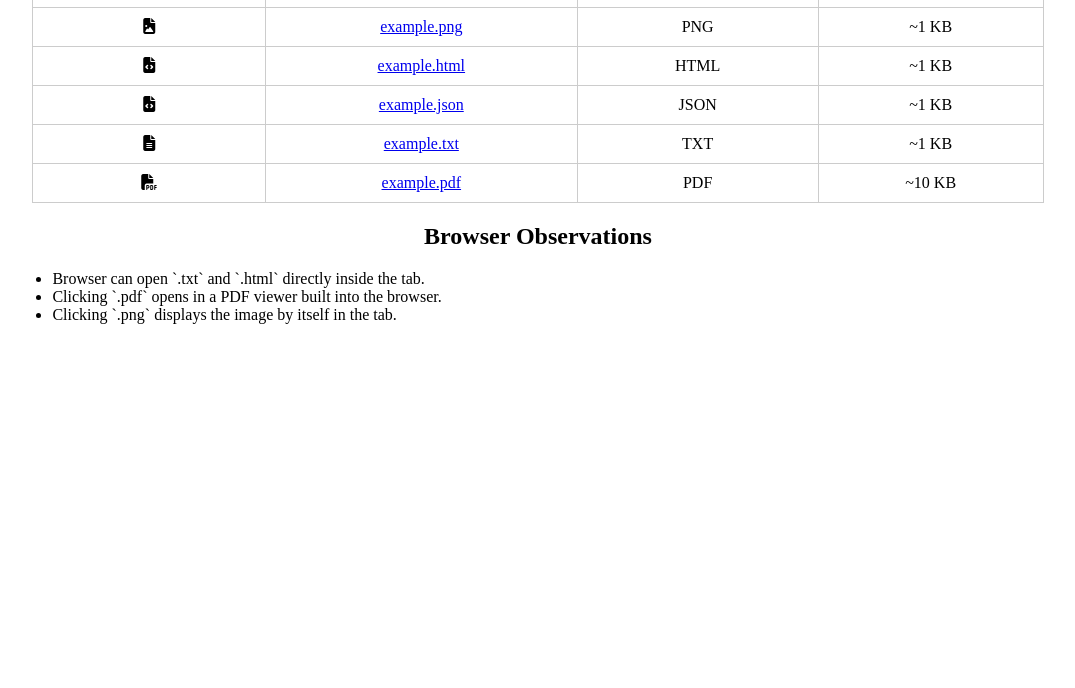
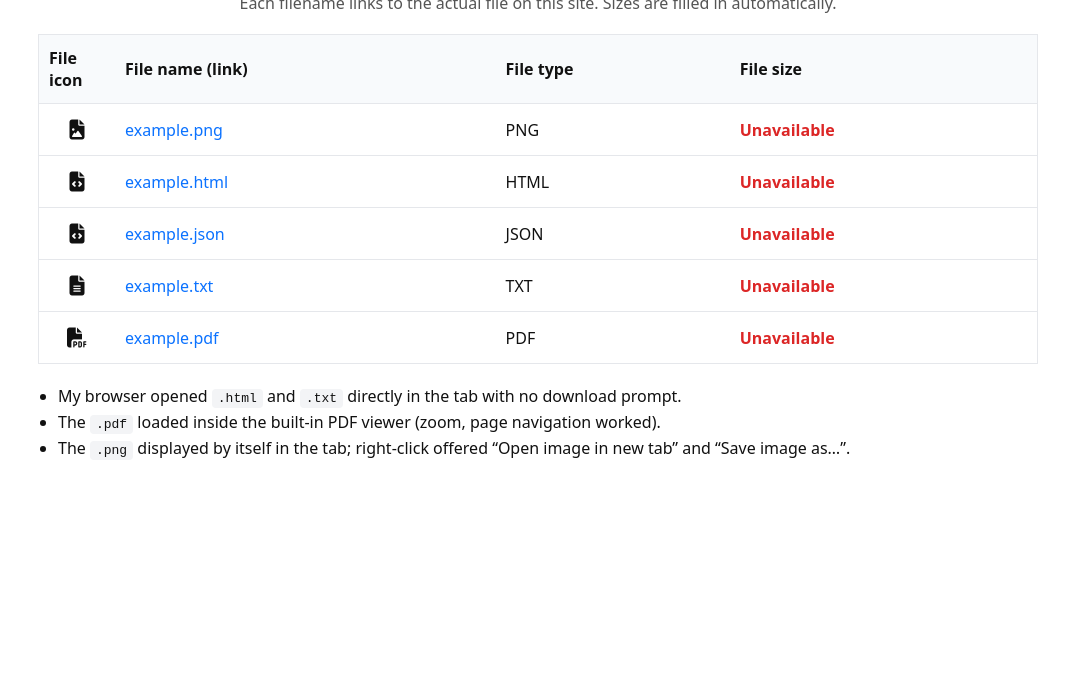
Before and after one commit to lwmorency/file-browser, a plain HTML site: page index.html in a window 1280 px wide. Shown: the part 112-800 px from the top of the page, without its empty margins (102-1177 px from the left). Drawn offline with Linux system fonts and the light colour scheme; no server answers.

Commit message:
Add example files (json, pdf, png, txt, html) and index.html

```diff
--- a/index.html
+++ b/index.html
@@ -1,73 +1,134 @@
 <!DOCTYPE html>
 <html lang="en">
 <head>
-  <meta charset="UTF-8">
-  <title>File Table</title>
-  <link rel="stylesheet" href="https://cdnjs.cloudflare.com/ajax/libs/font-awesome/6.4.0/css/all.min.css">
+  <meta charset="UTF-8" />
+  <title>My Uploads</title>
+  <meta name="viewport" content="width=device-width, initial-scale=1" />
+  <!-- FontAwesome -->
+  <link href="https://cdnjs.cloudflare.com/ajax/libs/font-awesome/6.5.2/css/all.min.css" rel="stylesheet">
   <style>
-    table {
-      width: 80%;
-      border-collapse: collapse;
-      margin: 20px auto;
-    }
-    th, td {
-      border: 1px solid #ccc;
-      padding: 10px;
-      text-align: center;
-    }
-    ul {
-      width: 80%;
-      margin: 20px auto;
-    }
+    :root { --w: 1000px; }
+    body { font-family: system-ui, -apple-system, Segoe UI, Roboto, Arial, sans-serif; padding: 24px; color: #111; }
+    h1 { text-align: center; margin-bottom: 8px; }
+    p.hint { text-align: center; color: #555; margin-top: 0; }
+    table { width: min(100%, var(--w)); margin: 20px auto; border-collapse: collapse; border: 1px solid #e5e7eb; }
+    th, td { border-bottom: 1px solid #e5e7eb; padding: 12px 10px; text-align: left; }
+    th { background: #f8fafc; font-weight: 600; }
+    tr:last-child td { border-bottom: 0; }
+    td.icon { width: 56px; text-align: center; font-size: 20px; }
+    a { color: #0b72ff; text-decoration: none; }
+    a:hover { text-decoration: underline; }
+    ul { width: min(100%, var(--w)); margin: 20px auto; line-height: 1.6; }
+    code { background: #f3f4f6; padding: 2px 6px; border-radius: 4px; }
+    .ok { color: #16a34a; font-weight: 600; }
+    .err { color: #dc2626; font-weight: 600; }
   </style>
 </head>
 <body>
-  <h1 style="text-align:center;">My File Table</h1>
+  <h1>Uploaded Files</h1>
+  <p class="hint">Each filename links to the actual file on this site. Sizes are filled in automatically.</p>
 
-  <table>
+  <table id="filesTable" aria-describedby="table-help">
+    <thead>
       <tr>
-      <th>File Icon</th>
-      <th>File Name</th>
-      <th>File Type</th>
-      <th>File Size</th>
+        <th>File icon</th>
+        <th>File name (link)</th>
+        <th>File type</th>
+        <th>File size</th>
       </tr>
-    <tr>
-      <td><i class="fa-solid fa-file-image"></i></td>
+    </thead>
+    <tbody>
+      <!-- Update names here if yours differ -->
+      <tr data-file="example.png">
+        <td class="icon"><i class="fa-solid fa-file-image" aria-hidden="true"></i></td>
         <td><a href="example.png">example.png</a></td>
         <td>PNG</td>
-      <td>~1 KB</td>
+        <td class="size">…</td>
       </tr>
-    <tr>
-      <td><i class="fa-solid fa-file-code"></i></td>
+      <tr data-file="example.html">
+        <td class="icon"><i class="fa-solid fa-file-code" aria-hidden="true"></i></td>
         <td><a href="example.html">example.html</a></td>
         <td>HTML</td>
-      <td>~1 KB</td>
+        <td class="size">…</td>
       </tr>
-    <tr>
-      <td><i class="fa-solid fa-file-code"></i></td>
+      <tr data-file="example.json">
+        <td class="icon"><i class="fa-solid fa-file-code" aria-hidden="true"></i></td>
         <td><a href="example.json">example.json</a></td>
         <td>JSON</td>
-      <td>~1 KB</td>
+        <td class="size">…</td>
       </tr>
-    <tr>
-      <td><i class="fa-solid fa-file-lines"></i></td>
+      <tr data-file="example.txt">
+        <td class="icon"><i class="fa-solid fa-file-lines" aria-hidden="true"></i></td>
         <td><a href="example.txt">example.txt</a></td>
         <td>TXT</td>
-      <td>~1 KB</td>
+        <td class="size">…</td>
       </tr>
-    <tr>
-      <td><i class="fa-solid fa-file-pdf"></i></td>
+      <tr data-file="example.pdf">
+        <td class="icon"><i class="fa-solid fa-file-pdf" aria-hidden="true"></i></td>
         <td><a href="example.pdf">example.pdf</a></td>
         <td>PDF</td>
-      <td>~10 KB</td>
+        <td class="size">…</td>
       </tr>
+    </tbody>
   </table>
 
-  <h2 style="text-align:center;">Browser Observations</h2>
   <ul>
-    <li>Browser can open `.txt` and `.html` directly inside the tab.</li>
-    <li>Clicking `.pdf` opens in a PDF viewer built into the browser.</li>
-    <li>Clicking `.png` displays the image by itself in the tab.</li>
+    <li>My browser opened <code>.html</code> and <code>.txt</code> directly in the tab with no download prompt.</li>
+    <li>The <code>.pdf</code> loaded inside the built-in PDF viewer (zoom, page navigation worked).</li>
+    <li>The <code>.png</code> displayed by itself in the tab; right-click offered “Open image in new tab” and “Save image as…”.</li>
   </ul>
+
+  <p id="table-help" hidden>Table of uploaded files with icons, links, types, and sizes.</p>
+
+  <script>
+    // Format bytes as human-readable (e.g., 10.2 KB)
+    function fmtBytes(bytes) {
+      if (!Number.isFinite(bytes) || bytes < 0) return '—';
+      const units = ['B','KB','MB','GB','TB'];
+      let i = 0, n = bytes;
+      while (n >= 1024 && i < units.length - 1) { n /= 1024; i++; }
+      return `${n.toFixed(n < 10 && i > 0 ? 1 : 0)} ${units[i]}`;
+    }
+
+    // Try HEAD, fall back to GET (stream) if HEAD blocked
+    async function getSize(url) {
+      try {
+        const res = await fetch(url, { method: 'HEAD' });
+        if (res.ok) {
+          const len = res.headers.get('content-length');
+          return len ? Number(len) : null;
+        }
+      } catch {}
+      try {
+        const res = await fetch(url);
+        if (!res.ok) return null;
+        const blob = await res.blob();
+        return blob.size ?? null;
+      } catch {
+        return null;
+      }
+    }
+
+    (async () => {
+      const rows = document.querySelectorAll('#filesTable tbody tr');
+      for (const row of rows) {
+        const fname = row.getAttribute('data-file');
+        const sizeCell = row.querySelector('.size');
+        try {
+          const size = await getSize(fname);
+          if (size != null) {
+            sizeCell.textContent = fmtBytes(size);
+            sizeCell.classList.add('ok');
+          } else {
+            sizeCell.textContent = 'Unavailable';
+            sizeCell.classList.add('err');
+          }
+        } catch (e) {
+          sizeCell.textContent = 'Error';
+          sizeCell.classList.add('err');
+        }
+      }
+    })();
+  </script>
 </body>
 </html>
```
Lines whose indentation alone changed are shown as unchanged.
